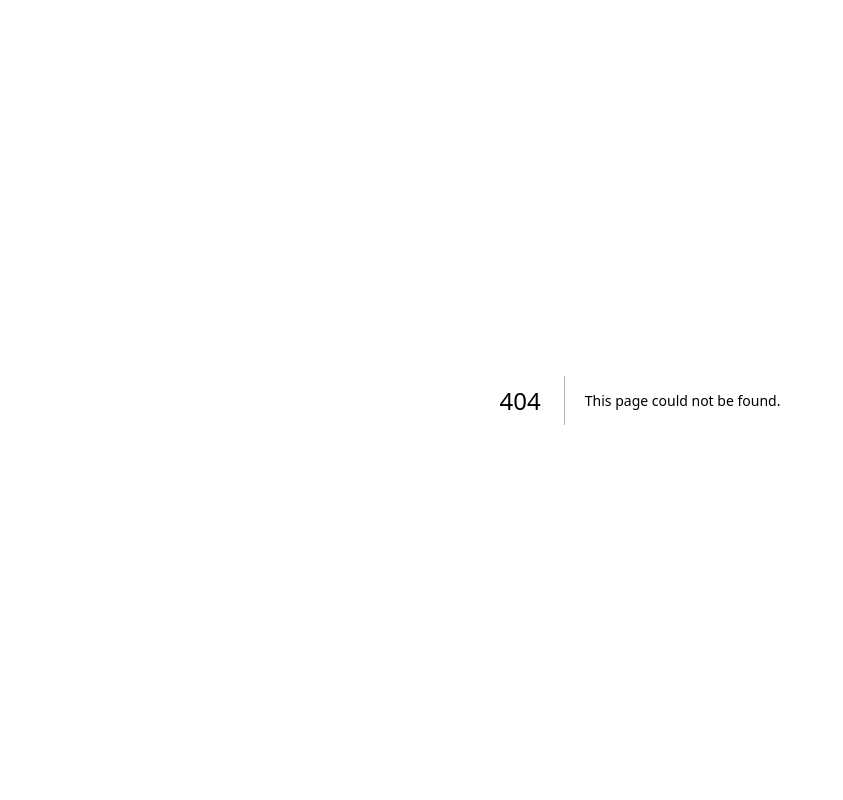
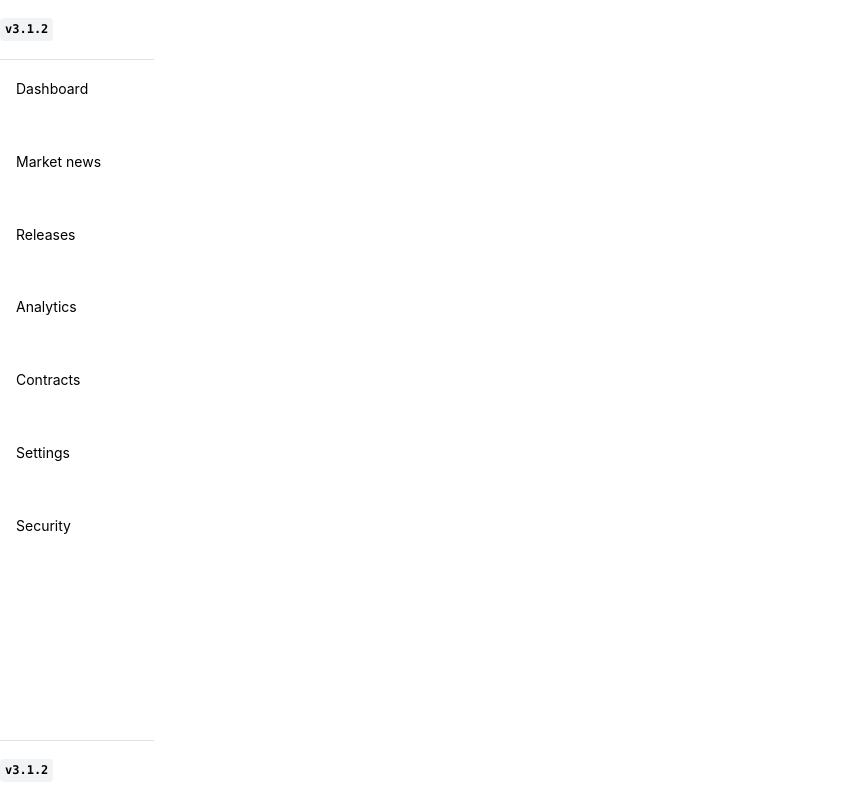
Before and after one commit to NaMedidaFatec/NaMedidaUI, a Next.js app: page /admin/detalhesEscola in a window 1280 px wide. Before the commit this address had no page. Shown: the whole page, without its empty margins (0-843 px from the left). Built offline with nearby package versions, Linux system fonts and the light colour scheme.

Commit message:
feat: criado componente de drawer ainda barebones

```diff
--- a/package.json
+++ b/package.json
@@ -11,6 +11,7 @@
   "dependencies": {
     "@mantine/core": "^7.12.1",
     "@mantine/hooks": "^7.12.1",
+    "@tabler/icons-react": "^3.12.0",
     "axios": "^1.7.4",
     "formik": "^2.4.6",
     "next": "14.2.5",
--- /dev/null
+++ b/src/app/admin/detalhesEscola/page.tsx
@@ -0,0 +1,12 @@
+'use client'
+
+import Drawer from "../../../components/drawer"
+
+export default function DetalhesEscola(props: any) {
+
+    return (
+        <>
+            <Drawer />
+        </>
+    )
+};
--- /dev/null
+++ b/src/components/drawer/index.tsx
@@ -0,0 +1,77 @@
+'use client'
+
+import { Group, Code, NavLink, Stack } from '@mantine/core';
+import {
+    IconNotes,
+    IconCalendarStats,
+    IconGauge,
+    IconPresentationAnalytics,
+    IconFileAnalytics,
+    IconAdjustments,
+    IconLock,
+} from '@tabler/icons-react';
+import { Button, Container } from '../general';
+
+const mockdata = [
+    { label: 'Dashboard', icon: IconGauge },
+    {
+        label: 'Market news',
+        icon: IconNotes,
+        links: [
+            { label: 'Overview', link: '/' },
+            { label: 'Forecasts', link: '/' },
+            { label: 'Outlook', link: '/' },
+            { label: 'Real time', link: '/' },
+        ],
+    },
+    {
+        label: 'Releases',
+        icon: IconCalendarStats,
+        links: [
+            { label: 'Upcoming releases', link: '/' },
+            { label: 'Previous releases', link: '/' },
+            { label: 'Releases schedule', link: '/' },
+        ],
+    },
+    { label: 'Analytics', icon: IconPresentationAnalytics },
+    { label: 'Contracts', icon: IconFileAnalytics },
+    { label: 'Settings', icon: IconAdjustments },
+    {
+        label: 'Security',
+        icon: IconLock,
+        links: [
+            { label: 'Enable 2FA', link: '/' },
+            { label: 'Change password', link: '/' },
+            { label: 'Recovery codes', link: '/' },
+        ],
+    },
+];
+
+export default function Drawer(props: any) {
+    const links = mockdata.map((item) => <NavLink style={{ padding: '1rem' }} {...item} key={item.label} />);
+
+    return (
+        <Container fluid h='100vh' w='12vw' mx='0' px='0' style={{ alignItems: 'flex-start' }}>
+            <Group h='7.5%' w='100%' justify="space-between" style={{ borderBottom: '1px solid #dee2e6' }}>
+                {/* <Logo style={{ width: rem(120) }} /> */}
+                <Code fw={700}>v3.1.2</Code>
+            </Group>
+
+            <Stack
+                bg="var(--mantine-color-body)"
+                align="stretch"
+                justify="flex-start"
+                gap="md"
+                h='85%'
+                style={{ overflow: 'scroll' }}
+            >
+                {links}
+            </Stack>
+
+            <Group h='7.5%' w='100%' justify="space-between" style={{ borderTop: '1px solid #dee2e6' }}>
+                {/* <Logo style={{ width: rem(120) }} /> */}
+                <Code fw={700}>v3.1.2</Code>
+            </Group>
+        </Container>
+    )
+};
--- a/src/components/general/Title/styles.tsx
+++ b/src/components/general/Title/styles.tsx
@@ -1,4 +1,4 @@
 export default theme => ({
-    container: {
-    },
-  });
+  container: {
+  },
+});
```
Also changed, not shown: 1 other file (tests, documents, lock files or other folders).
